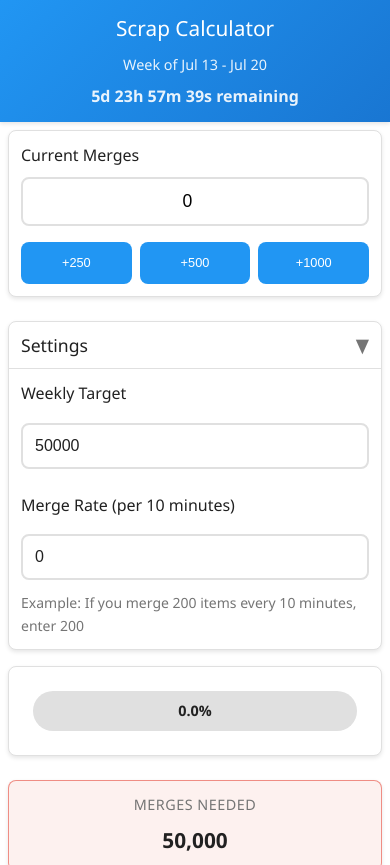
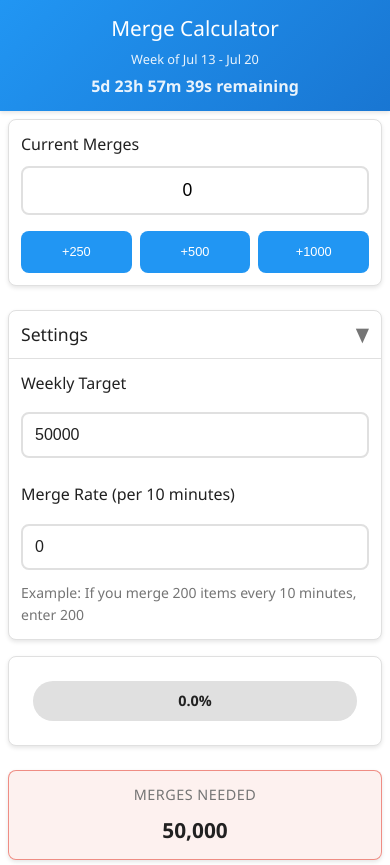
Before and after one commit to Sufferance/scrap2-merge-calculator, a website: page index.html in a window 390 px wide. Shown: the top 865 px of the page. Drawn offline with nearby package versions, Linux system fonts and the light colour scheme.

Commit message:
Optimize header layout and rename to Merge Calculator
- Reduce header padding from 1rem to 0.6rem vertically
- Decrease title font size from 1.8rem to 1.4rem
- Reduce spacing between header elements
- Rename "Scrap Calculator" to "Merge Calculator" in header
- Optimize week display and countdown font sizes for better mobile experience

```diff
--- a/index.html
+++ b/index.html
@@ -18,7 +18,7 @@
 <body>
     <div id="app">
         <header class="app-header">
-            <h1>Scrap Calculator</h1>
+            <h1>Merge Calculator</h1>
             <div class="week-display">
                 <span id="current-week">Week of <span id="week-date-range"></span></span>
                 <div class="countdown" id="countdown-timer"></div>
--- a/src/styles/main.css
+++ b/src/styles/main.css
@@ -66,26 +66,26 @@ body {
 .app-header {
     background: linear-gradient(135deg, var(--primary-color), var(--primary-dark));
     color: white;
-    padding: 1rem;
+    padding: 0.6rem 1rem;
     text-align: center;
     box-shadow: var(--shadow);
 }
 
 .app-header h1 {
-    font-size: 1.8rem;
-    margin-bottom: 0.5rem;
+    font-size: 1.4rem;
+    margin-bottom: 0.25rem;
     font-weight: 300;
 }
 
 .week-display {
-    font-size: 0.9rem;
+    font-size: 0.8rem;
     opacity: 0.9;
 }
 
 .countdown {
     font-weight: bold;
-    font-size: 1.1rem;
-    margin-top: 0.5rem;
+    font-size: 0.95rem;
+    margin-top: 0.25rem;
 }
 
 /* Main Content */
```
